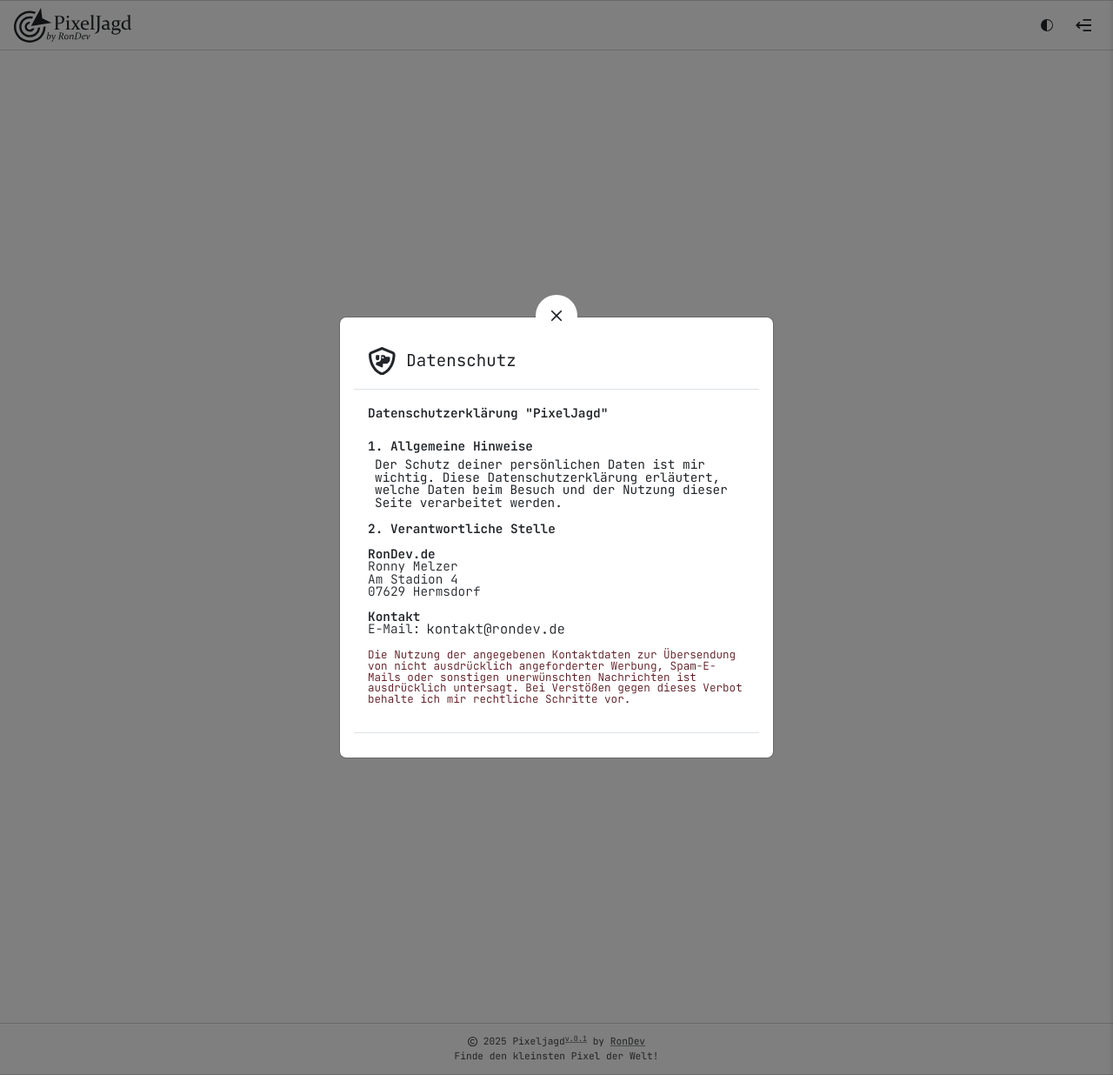
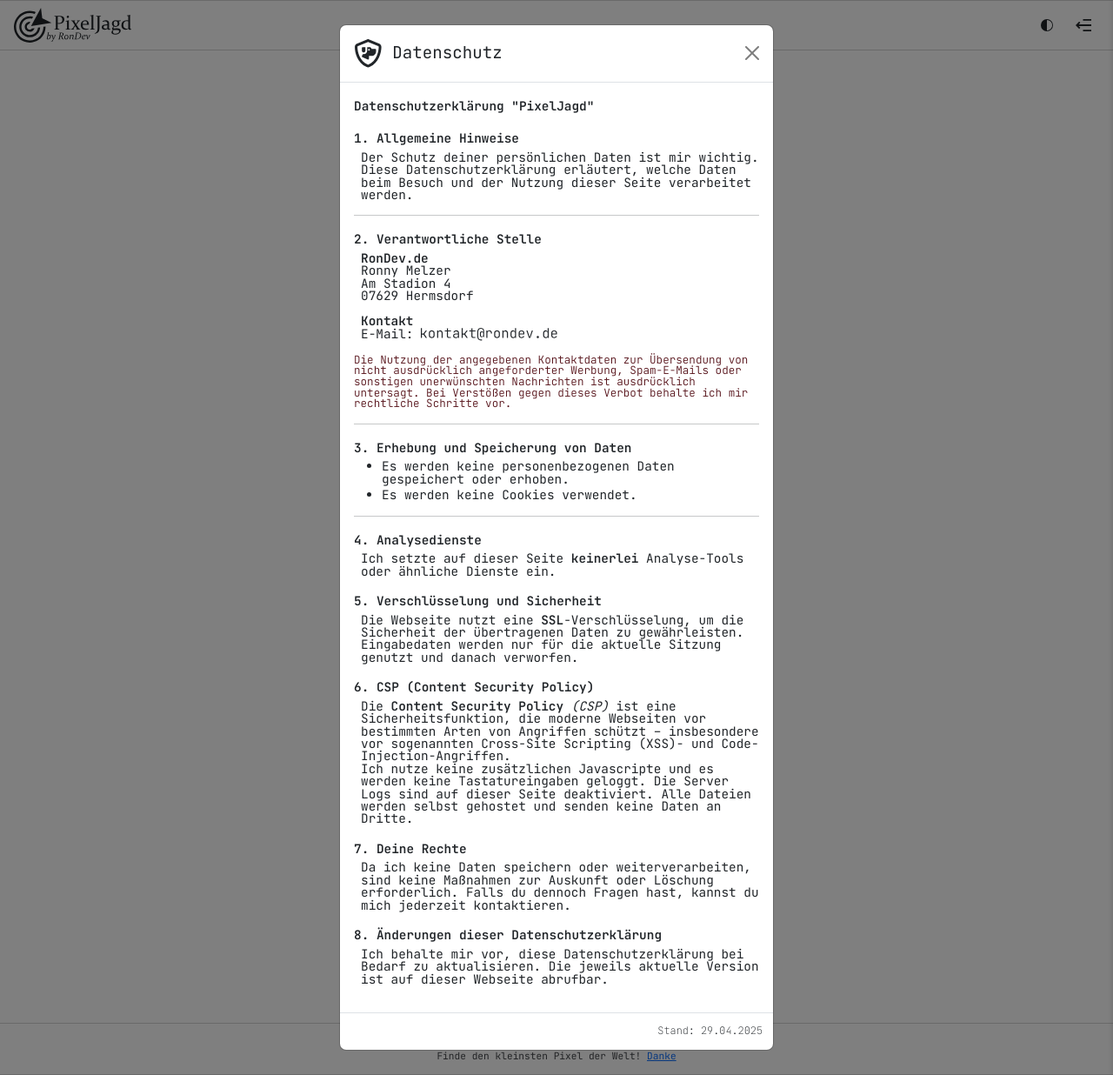
Before and after one commit to RonDevHub/PixelJagd, a PHP site: page / in a window 1280 px wide, after a click on "Datenschutz". Shown: the whole page at 87% size. Run offline with PHP 8.4, Linux system fonts and the light colour scheme.

Commit message:
Modals Anpassungen
Modals wurden neu angepasst und die Einträge von der alten Version aus den CSS entfernt. Datenschutz Modal hinzugefügt und Modal für Danksagungen angefangen.

```diff
--- a/assets/css/style.css
+++ b/assets/css/style.css
@@ -90,42 +90,7 @@ footer {
   }
 }
 
-.modal-close-button {
-  background-color: var(--bs-body-bg) !important;
-  /* Modal-Farbe */
-  border: none !important;
-  box-shadow: none !important;
-  display: flex !important;
-  align-items: center !important;
-  /* vertikal */
-  justify-content: center !important;
-  /* horizontal */
-  padding: 0 !important;
-  overflow: hidden !important;
-}
 
-.modal-close-button:hover,
-.modal-close-button:focus {
-  background-color: var(--bs-body-bg) !important;
-  box-shadow: none !important;
-}
-
-.modal-close-button svg {
-  width: 28px !important;
-  height: 28px !important;
-  color: var(--bs-body-color) !important;
-}
-
-.modal-times-wrapper {
-  position: relative !important;
-  width: 100% !important;
-  height: 20px !important;
-  margin-top: -50px !important;
-  /* Bild ragt oben aus dem Modal */
-  display: flex !important;
-  justify-content: center !important;
-  z-index: 1 !important;
-}
 
 /* Globales SVG-Styling */
 
--- a/helper/modals.php
+++ b/helper/modals.php
@@ -4,6 +4,7 @@
     <div class="modal-content text-center">
       <div class="modal-header">
         <h5 class="modal-title">Gefunden!</h5>
+        <button type="button" class="btn-close" data-bs-dismiss="modal" aria-label="Close"></button>
       </div>
       <div class="modal-body">
         <p>Du hast mich gefunden!</p>
@@ -16,14 +17,10 @@
 <!-- Modal Version -->
 <div class="modal fade user-select-none" data-bs-backdrop="static" data-bs-keyboard="false" id="versionModal" tabindex="-1" aria-hidden="true">
   <div class="modal-dialog modal-dialog-centered">
-    <div class="modal-content pt-5 pb-1 px-3">
-      <div class="modal-times-wrapper">
-        <button type="button" class="btn modal-close-button rounded-circle position-absolute top-0 start-50 translate-middle" data-bs-dismiss="modal" aria-label="Close" style="width: 48px; height: 48px; transform: translate(-50%, -50%);">
-          <?= getCloseIcon(); ?>
-        </button>
-      </div>
+    <div class="modal-content">
       <div class="modal-header">
         <h5 class="modal-title JetBrainsHeader"><?= version('1.7em'); ?> Version<sup>0.1</sup></h5>
+        <button type="button" class="btn-close" data-bs-dismiss="modal" aria-label="Close"></button>
       </div>
       <div class="modal-body JetBrainsVersionen">
         <p class="fw-semibold mb-0">Version 0.1</p>
@@ -41,14 +38,10 @@
 <!-- Modal Anleitung -->
 <div class="modal fade user-select-none" data-bs-backdrop="static" data-bs-keyboard="false" id="hilfeModal" tabindex="-1" aria-hidden="true">
   <div class="modal-dialog modal-dialog-centered">
-    <div class="modal-content pt-5 pb-1 px-3">
-      <div class="modal-img-wrapper">
-        <button type="button" class="btn modal-close-button rounded-circle position-absolute top-0 start-50 translate-middle" data-bs-dismiss="modal" aria-label="Close" style="width: 48px; height: 48px; transform: translate(-50%, -50%);">
-          <?= getCloseIcon(); ?>
-        </button>
-      </div>
+    <div class="modal-content">
       <div class="modal-header">
         <h5 class="modal-title JetBrainsVersionen">Willkommen bei Pixeljagd!</h5>
+        <button type="button" class="btn-close" data-bs-dismiss="modal" aria-label="Close"></button>
       </div>
       <div class="modal-body lh-1 JetBrainsVersionen">
         <p class="fw-light mb-2">
@@ -74,14 +67,10 @@
 <!-- Modal Impressum -->
 <div class="modal fade user-select-none" data-bs-backdrop="static" data-bs-keyboard="false" id="impressumModal" tabindex="-1" aria-hidden="true">
   <div class="modal-dialog modal-dialog-centered">
-    <div class="modal-content pt-5 pb-1 px-3">
-      <div class="modal-times-wrapper">
-        <button type="button" class="btn modal-close-button rounded-circle position-absolute top-0 start-50 translate-middle" data-bs-dismiss="modal" aria-label="Close" style="width: 48px; height: 48px; transform: translate(-50%, -50%);">
-          <?= getCloseIcon(); ?>
-        </button>
-      </div>
+    <div class="modal-content">
       <div class="modal-header">
         <h5 class="modal-title JetBrainsHeader"><?= inprint('1.7em'); ?> Impressum</h5>
+        <button type="button" class="btn-close" data-bs-dismiss="modal" aria-label="Close"></button>
       </div>
       <div class="modal-body JetBrainsVersionen">
         <p class="fw-semibold mb-3">Angaben gemäß § 5 Digitale-Dienste-Gesetz (DDG):</p>
@@ -107,25 +96,23 @@
 
 <!-- Modal Datenschutz -->
 <div class="modal fade user-select-none" data-bs-backdrop="static" data-bs-keyboard="false" id="datenschutzModal" tabindex="-1" aria-hidden="true">
-  <div class="modal-dialog modal-dialog-centered">
-    <div class="modal-content pt-5 pb-1 px-3">
-      <div class="modal-times-wrapper">
-        <button type="button" class="btn modal-close-button rounded-circle position-absolute top-0 start-50 translate-middle" data-bs-dismiss="modal" aria-label="Close" style="width: 48px; height: 48px; transform: translate(-50%, -50%);">
-          <?= getCloseIcon(); ?>
-        </button>
-      </div>
+  <div class="modal-dialog modal-dialog-centered modal-dialog-scrollable">
+    <div class="modal-content">
       <div class="modal-header">
         <h5 class="modal-title JetBrainsHeader"><?= datenschutz('1.7em'); ?> Datenschutz</h5>
+        <button type="button" class="btn-close" data-bs-dismiss="modal" aria-label="Close"></button>
       </div>
       <div class="modal-body JetBrainsVersionen">
         <p class="fw-semibold mb-3">Datenschutzerklärung "PixelJagd"</p>
         <p class="fw-light lh-1 mb-3">
-          <p class="fw-semibold mb-1">1. Allgemeine Hinweise</p>
-          <p class="ms-2 lh-1">Der Schutz deiner persönlichen Daten ist mir wichtig. Diese Datenschutzerklärung erläutert, welche Daten beim Besuch und der Nutzung dieser Seite verarbeitet werden.</p>
+        <p class="fw-semibold mb-1">1. Allgemeine Hinweise</p>
+        <p class="ms-2 lh-1">Der Schutz deiner persönlichen Daten ist mir wichtig. Diese Datenschutzerklärung erläutert, welche Daten beim Besuch und der Nutzung dieser Seite verarbeitet werden.</p>
         </p>
+        <hr>
         <p class="fw-light lh-1 mb-3">
-          <span class="fw-semibold">2. Verantwortliche Stelle</span><br><br>
-          <span class="fw-semibold">RonDev.de</span><br>
+        <p class="fw-semibold mb-1">2. Verantwortliche Stelle</p>
+        <p class="ms-2 lh-1">
+          <span class=" fw-semibold">RonDev.de</span><br>
           Ronny Melzer<br>
           Am Stadion 4<br>
           07629 Hermsdorf<br>
@@ -133,14 +120,86 @@
           <span class="fw-semibold">Kontakt</span><br>
           E-Mail: <?= email('1em', 'currentColor'); ?>
         </p>
+        </p>
         <p class="fw-light text-danger-emphasis lh-1 small">
           Die Nutzung der angegebenen Kontaktdaten zur Übersendung von nicht ausdrücklich angeforderter Werbung, Spam-E-Mails oder sonstigen unerwünschten Nachrichten ist ausdrücklich untersagt. Bei Verstößen gegen dieses Verbot behalte ich mir rechtliche Schritte vor.
         </p>
+        <hr>
+        <p class="fw-light lh-1 mb-3">
+        <p class="fw-semibold mb-1">3. Erhebung und Speicherung von Daten</p>
+        <ul class="custom-list lh-1">
+          <li class="mb-1">
+            Es werden keine personenbezogenen Daten gespeichert oder erhoben.
+          </li>
+          <li>
+            Es werden keine Cookies verwendet.
+          </li>
+        </ul>
         </p>
+        <hr>
+        <p class="fw-light lh-1 mb-3">
+        <p class="fw-semibold mb-1">4. Analysedienste</p>
+        <p class="ms-2 lh-1">Ich setzte auf dieser Seite <span class="fw-semibold">keinerlei</span> Analyse-Tools oder ähnliche Dienste ein.</p>
+        </p>
+        <p class="fw-light lh-1 mb-3">
+        <p class="fw-semibold mb-1">5. Verschlüsselung und Sicherheit</p>
+        <p class="ms-2 lh-1">Die Webseite nutzt eine <span class="fw-semibold">SSL</span>-Verschlüsselung, um die Sicherheit der übertragenen Daten zu gewährleisten. Eingabedaten werden nur für die aktuelle Sitzung genutzt und danach verworfen.</p>
+        </p>
+        <p class="fw-light lh-1 mb-3">
+        <p class="fw-semibold mb-1">6. CSP (Content Security Policy)</p>
+        <p class="ms-2 lh-1">Die <span class="fw-semibold">Content Security Policy</span> <span class="fst-italic">(CSP)</span> ist eine Sicherheitsfunktion, die moderne Webseiten vor bestimmten Arten von Angriffen schützt – insbesondere vor sogenannten Cross-Site Scripting (XSS)- und Code-Injection-Angriffen.<br>
+          Ich nutze keine zusätzlichen Javascripte und es werden keine Tastatureingaben geloggt. Die Server Logs sind auf dieser Seite deaktiviert. Alle Dateien werden selbst gehostet und senden keine Daten an Dritte.</p>
+        </p>
+        <p class="fw-light lh-1 mb-3">
+        <p class="fw-semibold mb-1">7. Deine Rechte</p>
+        <p class="ms-2 lh-1">Da ich keine Daten speichern oder weiterverarbeiten, sind keine Maßnahmen zur Auskunft oder Löschung erforderlich. Falls du dennoch Fragen hast, kannst du mich jederzeit kontaktieren.</p>
+        </p>
+
+        <p class="fw-light lh-1 mb-3">
+        <p class="fw-semibold mb-1">8. Änderungen dieser Datenschutzerklärung</p>
+        <p class="ms-2 lh-1">Ich behalte mir vor, diese Datenschutzerklärung bei Bedarf zu aktualisieren. Die jeweils aktuelle Version ist auf dieser Webseite abrufbar.</p>
+        </p>
+
       </div>
       <div class="modal-footer fw-lighter JetBrainsFooter">
-
+        Stand: 29.04.2025
       </div>
     </div>
   </div>
 </div>
+
+<!-- Modal Version -->
+<div class="modal fade user-select-none" data-bs-backdrop="static" data-bs-keyboard="false" id="thanksModal" tabindex="-1" aria-hidden="true">
+  <div class="modal-dialog modal-dialog-centered">
+    <div class="modal-content">
+      <div class="modal-header">
+        <h5 class="modal-title JetBrainsHeader"><?= version('1.7em'); ?> Danke</h5>
+        <button type="button" class="btn-close" data-bs-dismiss="modal" aria-label="Close"></button>
+      </div>
+      <div class="modal-body JetBrainsVersionen">
+        <p>Danke geht raus an:</p>
+
+        <div class="btn-group btn-group-sm mb-1" role="group" aria-label="Small button group">
+          <button class="btn btn-outline-primary">Bootstrap Logo</button>
+          <a type="button" class="btn btn-outline-primary">Name & Link Button</a>
+          <button id="konfetti-bootstrap" class="btn btn-outline-primary">Konfetti mit Bootstrap-Logo</button>
+        </div>
+        <div class="btn-group btn-group-sm" role="group" aria-label="Small button group">
+          <button type="button" class="btn btn-outline-primary">Github</button>
+          <button type="button" class="btn btn-outline-primary">Name & Link Button</button>
+          <button type="button" id="konfetti-github" class="btn btn-outline-primary">Konfetti mit Github-Logo</button>
+        </div>
+
+        <div class="mt-2 row ms-0">
+    <div class="col bg-primary-subtle col-lg-2">col-sm</div>
+    <div class="col col-lg-2">col-sm</div>
+    <div class="col col-lg-2">col-sm</div>
+  </div>
+
+      </div>
+      <div class="modal-footer fw-lighter JetBrainsFooter">
+        <p>Diese Webseite ist seit <span class="fw-bold onlineZeit"></span> online.</p>
+      </div>
+    </div>
+  </div>
+</div>
--- a/index.php
+++ b/index.php
@@ -116,6 +116,16 @@
         </a>
       </li>
       <li>
+        <a class="dropdown-item d-flex align-items-center menu-link" href="#" data-bs-toggle="modal" data-bs-target="#thanksModal">
+          <div class="d-flex icon-container">
+            <?= inprint('1.5em', 'currentColor'); ?>
+          </div>
+          <div class="text-container">
+            Danke
+          </div>
+        </a>
+      </li>
+      <li>
         <a class="dropdown-item d-flex align-items-center menu-link" href="#" data-bs-toggle="modal" data-bs-target="#versionModal">
           <div class="d-flex icon-container">
             <?= version('1.5em', 'currentColor'); ?>
@@ -168,7 +178,7 @@
 
   <footer class="text-center small JetBrains">
     <?= copyright('1em', 'currentColor', 'svg-icon'); ?> <?php echo date("Y"); ?> Pixeljagd<sup><a href="" class="custom-link" data-bs-toggle="modal" data-bs-target="#versionModal">v.0.1</a></sup> by <a href="https://rondev.de" class="custom-link" target="_blank">RonDev</a><br>
-    Finde den kleinsten Pixel der Welt!
+    Finde den kleinsten Pixel der Welt! <a class="" href="#" data-bs-toggle="modal" data-bs-target="#thanksModal">Danke</a>
   </footer>
 
   <!-- Toasts -->
```
Also changed, not shown: helper/svg.php (line endings or trailing spaces).
